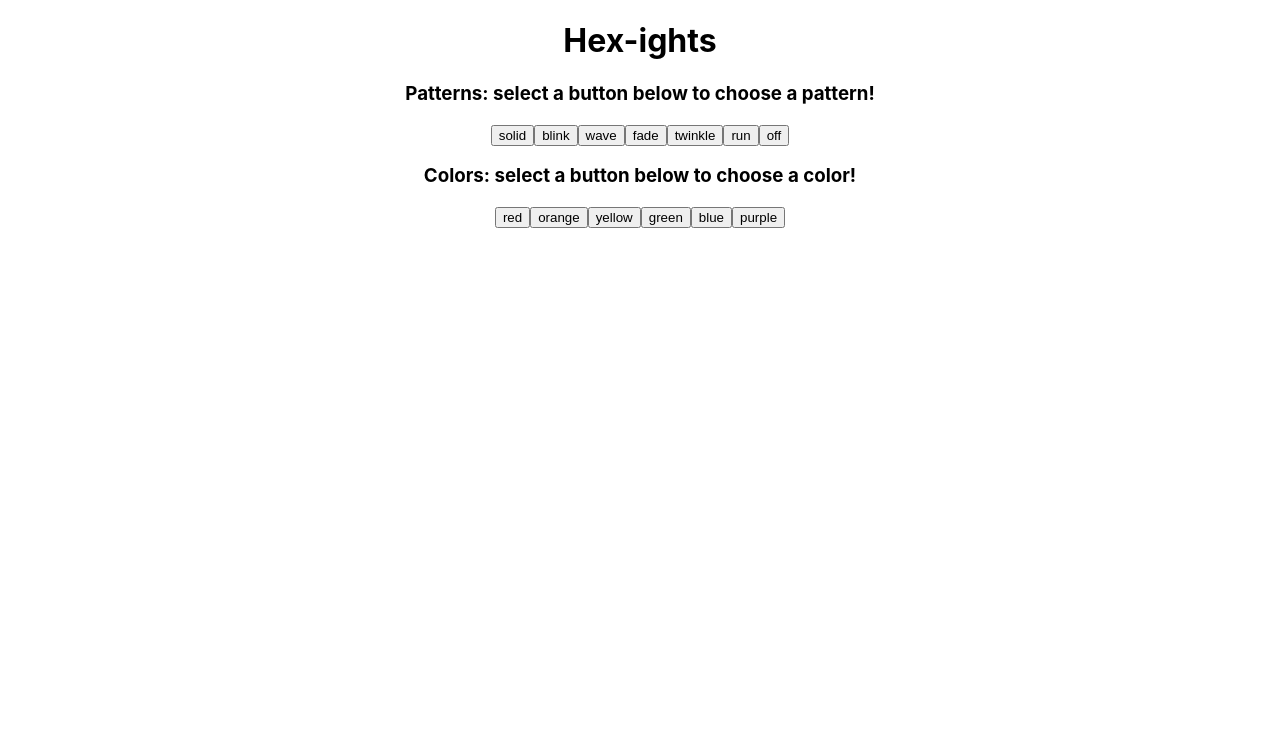
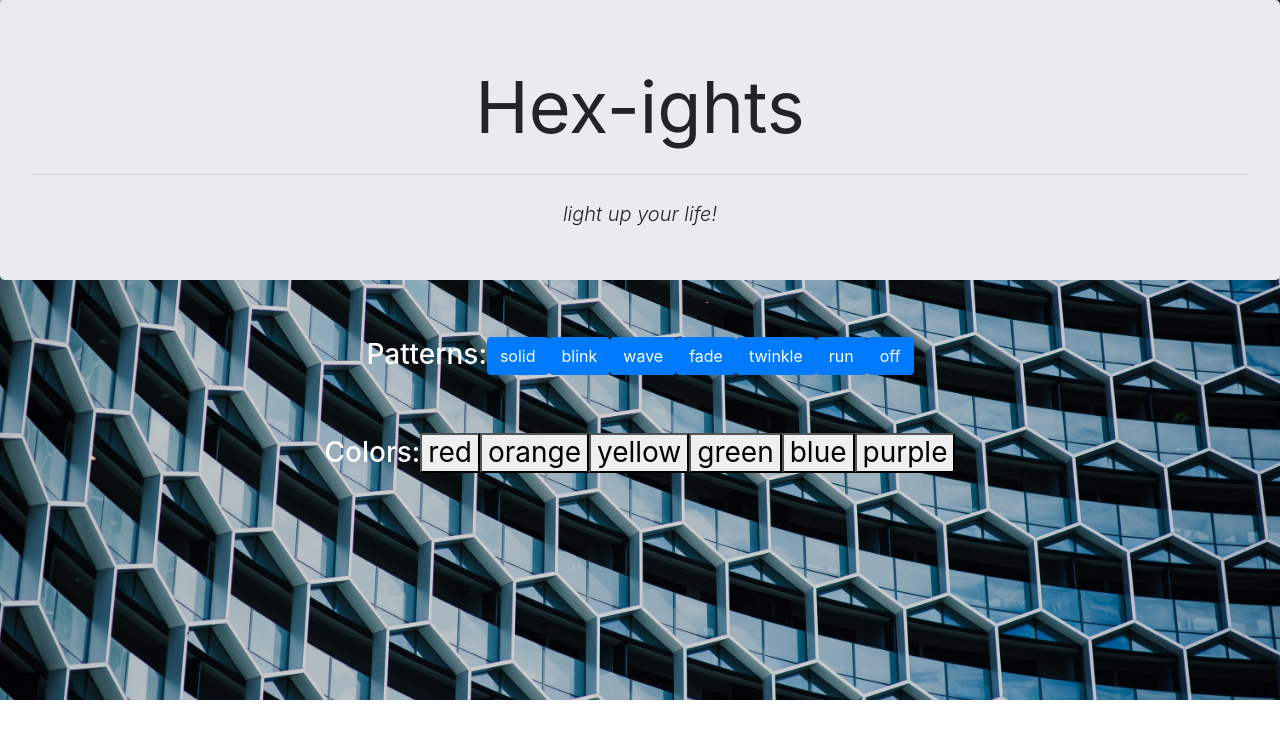
Before and after one commit to gyjin/hex-ights-react, a React (Create React App) app: page / in a window 1280 px wide. Shown: the top 738 px of the page. Built offline with nearby package versions, Linux system fonts and the light colour scheme.

Commit message:
added bootstrap, background color, jumbotron, copyright

```diff
--- a/package.json
+++ b/package.json
@@ -7,7 +7,9 @@
     "@testing-library/react": "^9.3.2",
     "@testing-library/user-event": "^7.1.2",
     "axios": "^0.19.1",
+    "bootstrap": "^4.4.1",
     "react": "^16.12.0",
+    "react-bootstrap": "^1.0.0-beta.16",
     "react-dom": "^16.12.0",
     "react-scripts": "3.3.0"
   },
--- a/src/App.css
+++ b/src/App.css
@@ -2,37 +2,25 @@
   text-align: center;
 }
 
-.App-logo {
-  height: 40vmin;
-  pointer-events: none;
+.background {
+  background-image: url(./images/hexbackground.jpg);
+  background-size: cover;
+  height: 700px;
 }
 
-@media (prefers-reduced-motion: no-preference) {
-  .App-logo {
-    animation: App-logo-spin infinite 20s linear;
-  }
-}
-
-.App-header {
-  background-color: #282c34;
-  min-height: 100vh;
-  display: flex;
-  flex-direction: column;
-  align-items: center;
-  justify-content: center;
-  font-size: calc(10px + 2vmin);
+.button-container {
+  display: block;
+  padding: 25px;
   color: white;
 }
 
-.App-link {
-  color: #61dafb;
+.footer {
+  position: absolute;
+  bottom: 0;
+  width: 100%;
+  color: white;
 }
 
-@keyframes App-logo-spin {
-  from {
-    transform: rotate(0deg);
-  }
-  to {
-    transform: rotate(360deg);
-  }
+.jumbotron {
+  height: 40%;
 }
--- a/src/App.js
+++ b/src/App.js
@@ -1,6 +1,8 @@
 import React, { Component } from 'react';
 import './App.css';
 import ButtonContainer from './components/ButtonContainer';
+import 'bootstrap/dist/css/bootstrap.min.css';
+import hexBackground from './images/hexbackground.jpg'
 
 class App extends Component {
   constructor(props) {
@@ -9,13 +11,20 @@ class App extends Component {
 
   render() {
     return (
-      <div className="App">
-        <header>
-          <h1>Hex-ights</h1>
-        </header>
+      <div className="App background">
 
+        <div class="jumbotron">
+          <h1 class="display-3"><strong>Hex-ights</strong></h1>
+          <hr class="my-4"></hr>
+          <p class="lead"><em>light up your life!</em></p>
+        </div>
+
+        <div className="button-container">
           <ButtonContainer containerName="Patterns" type="pattern" buttonLabels={["solid", "blink", "wave", "fade", "twinkle", "run", "off"]}/>
-        <ButtonContainer containerName="Colors" type="color" buttonLabels={
+        </div>
+
+        <div className="button-container">
+          <ButtonContainer className="button-container" containerName="Colors" type="color" buttonLabels={
             {"red": [20, 0, 0],
             "orange": [20, 5, 0],
             "yellow": [20, 12, 0],
@@ -25,6 +34,10 @@ class App extends Component {
             }}/>
         </div>
 
+        <footer className="footer">
+          &copy; 2020 Ga-Young Jin
+        </footer>
+      </div>
     );
   }
 }
--- a/src/components/ButtonContainer.js
+++ b/src/components/ButtonContainer.js
@@ -27,9 +27,9 @@ class ButtonContainer extends React.Component {
   render () {
     return (
       <div>
-      <h3>{this.props.containerName}: select a button below to choose a {this.props.type}!</h3>
+      <h3>{this.props.containerName}:
 
-      {this.makeButtonCollection()}
+      {this.makeButtonCollection()} </h3>
 
       </div>
     );
--- a/src/components/PatternButton.js
+++ b/src/components/PatternButton.js
@@ -15,7 +15,7 @@ const PatternButton = (props) => {
   }
 
   return (
-    <button onClick={changePattern}>{props.pattern}</button>
+    <button type="button" class="btn btn-primary" onClick={changePattern}>{props.pattern}</button>
   );
 };
 
```
Also changed, not shown: src/images/hexbackground.jpg (added), 1 other file (tests, documents, lock files or other folders). Lines whose indentation alone changed are shown as unchanged.
